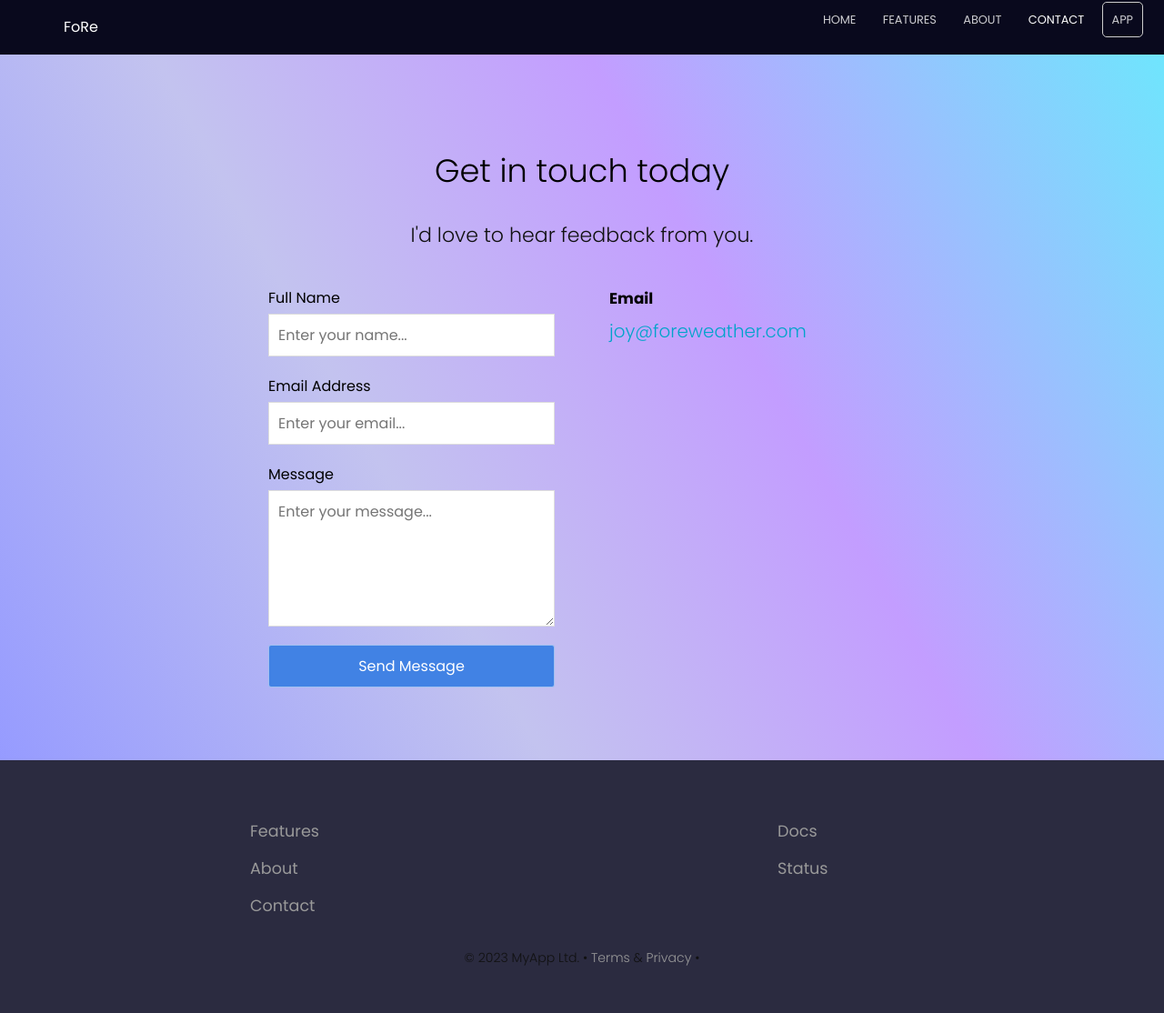
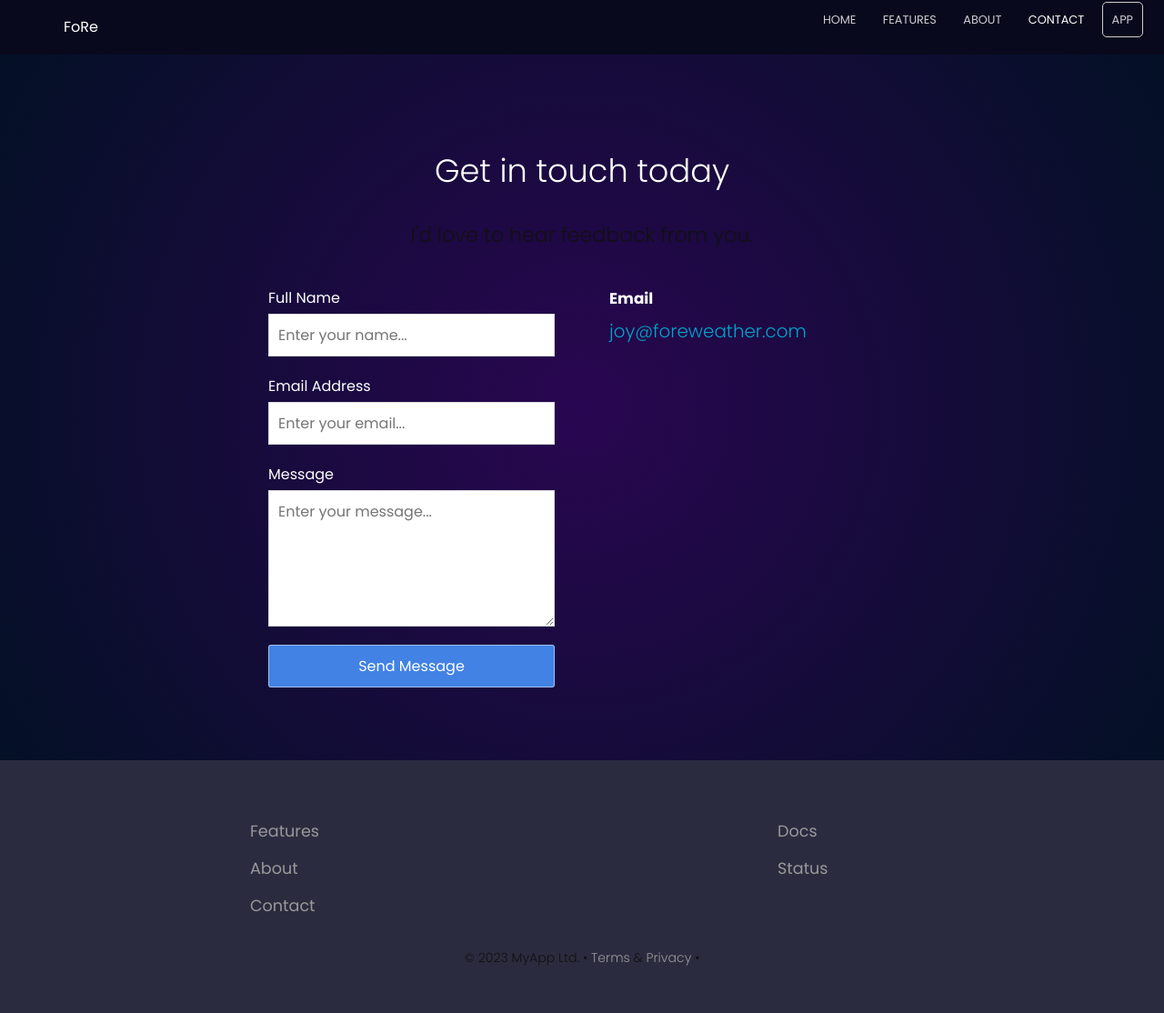
Before and after one commit to Her-o1/my_landing_page, a Jekyll site: the page built from contact.html, in a window 1280 px wide. Shown: the whole page at 91% size. Built offline with Jekyll 4.4.1, drawn with Linux system fonts in a browser that asks for light colours.

Commit message:
Update layout.scss

```diff
--- a/_sass/layout.scss
+++ b/_sass/layout.scss
@@ -50,10 +50,11 @@
 
 .content {
 	background: rgb(150,155,255);
-	background: -moz-linear-gradient(61deg, rgba(150,155,255,1) 0%, rgba(195,195,239,1) 35%, rgba(195,157,255,1) 63%, rgba(111,229,253,1) 100%);
-	background: -webkit-linear-gradient(61deg, rgba(150,155,255,1) 0%, rgba(195,195,239,1) 35%, rgba(195,157,255,1) 63%, rgba(111,229,253,1) 100%);
-	background: linear-gradient(61deg, rgba(150,155,255,1) 0%, rgba(195,195,239,1) 35%, rgba(195,157,255,1) 63%, rgba(111,229,253,1) 100%);
-	filter: progid:DXImageTransform.Microsoft.gradient(startColorstr="#969bff",endColorstr="#6fe5fd",GradientType=1);
+	background: -moz-radial-gradient(circle, rgba(150,155,255,1) 0%, rgba(67,67,68,1) 0%, rgba(41,6,81,1) 0%, rgba(3,16,37,1) 100%, rgba(111,29,193,1) 100%);
+	background: -webkit-radial-gradient(circle, rgba(150,155,255,1) 0%, rgba(67,67,68,1) 0%, rgba(41,6,81,1) 0%, rgba(3,16,37,1) 100%, rgba(111,29,193,1) 100%);
+	background: radial-gradient(circle, rgba(150,155,255,1) 0%, rgba(67,67,68,1) 0%, rgba(41,6,81,1) 0%, rgba(3,16,37,1) 100%, rgba(111,29,193,1) 100%);
+	filter: progid:DXImageTransform.Microsoft.gradient(startColorstr="#969bff",endColorstr="#6f1dc1",GradientType=1);
+	color: #fff;
 	padding: 1px 0 0 0;
 	position: relative;
 }
```
